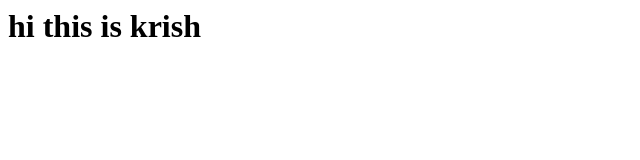
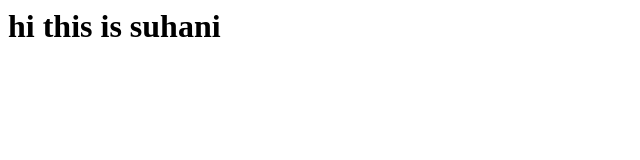
Before and after one commit to Suhani-99/Suhani-99.github.io, a plain HTML site: page index.html in a window 1280 px wide. Shown: the full height of the page, 0-640 px from the left. Drawn offline with Linux system fonts and the light colour scheme.

Commit message:
Update index.html

```diff
--- a/index.html
+++ b/index.html
@@ -1 +1 @@
-<h1>hi this is krish</h1>
+<h1>hi this is suhani</h1>
```
